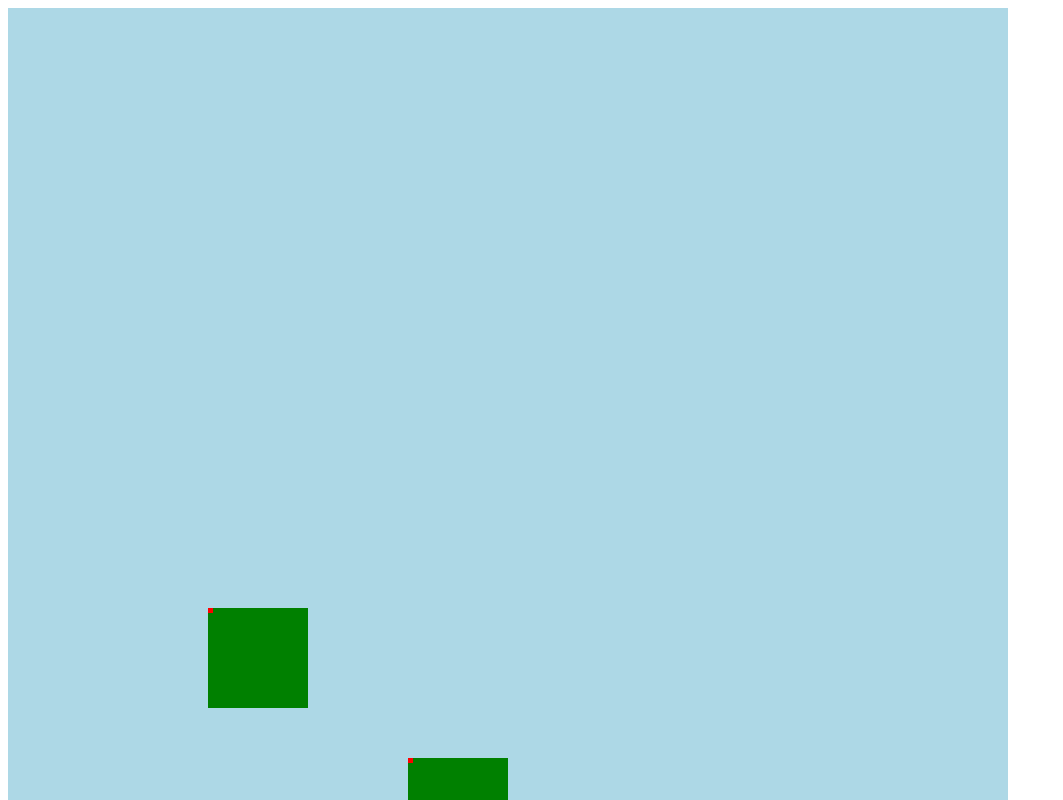
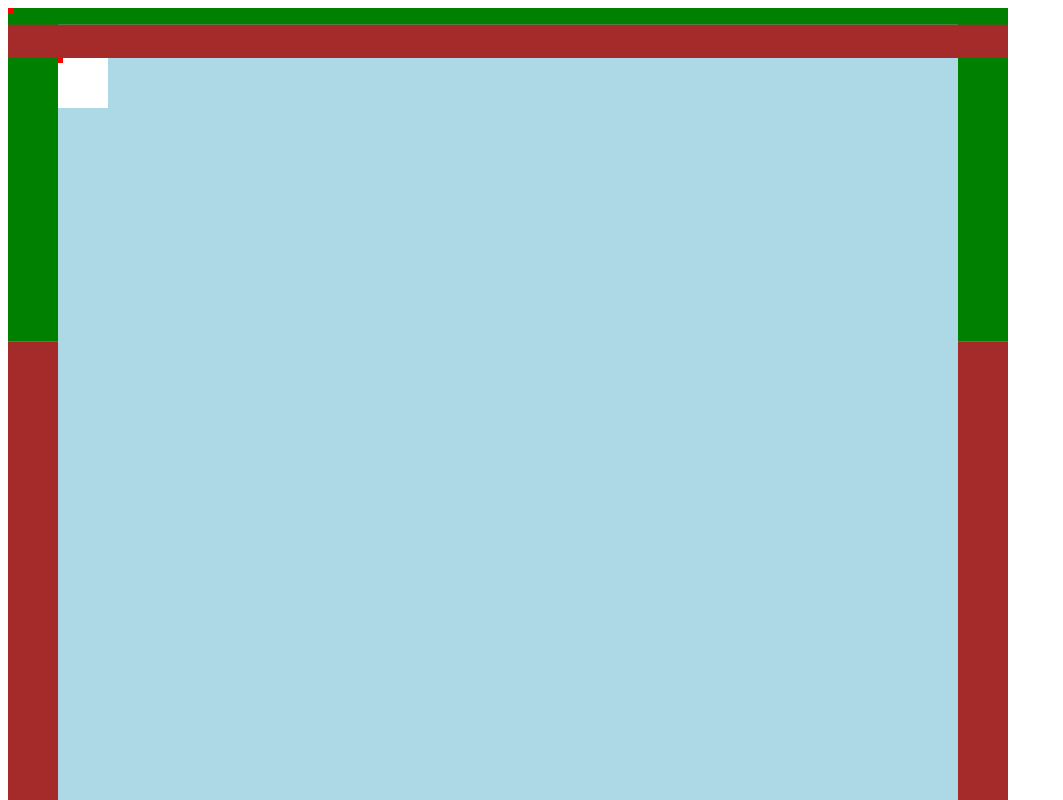
Before and after one commit to caio-sobreiro/canvas-game-test, a plain HTML site: page index.html in a window 1280 px wide. Shown: the top 800 px of the page, without its empty margins (0-1063 px from the left). Drawn offline with Linux system fonts and the light colour scheme.

Commit message:
add top down view

```diff
--- /dev/null
+++ b/Bullet.js
@@ -0,0 +1,26 @@
+class Bullet extends GameObject {
+    // angle the bullet is moving
+    direction = { sin: 0, cos: 0 }
+
+    constructor(x, y, width, height, direction) {
+        super(x, y, width, height)
+        this.direction = direction
+    }
+
+    draw(ctx) {
+        // draw a red circle as the bullet
+        ctx.fillStyle = 'red'
+        ctx.beginPath()
+        ctx.arc(this.x, this.y, this.width, 0, 2 * Math.PI)
+        ctx.fill()
+    }
+
+    update() {
+        this.updatePosition()
+    }
+
+    updatePosition() {
+        this.x += this.direction.cos * 10
+        this.y += this.direction.sin * 10
+    }
+}
--- a/Game.js
+++ b/Game.js
@@ -1,6 +1,7 @@
 class Game {
     player = null
     terrain = []
+    bullets = []
 
     constructor() {}
 
@@ -15,11 +16,17 @@ class Game {
     update() {
         this.player.update()
         this.updatePlayerCollisionStatus()
+        const bullet = this.player.checkIfPlayerIsFiring()
+        if (bullet) {
+            this.bullets.push(bullet)
+        }
+        this.bullets.forEach(b => b.update())
     }
 
     draw(ctx) {
         this.player.draw(ctx)
         this.terrain.forEach(t => t.draw(ctx))
+        this.bullets.forEach(b => b.draw(ctx))
     }
 
     updatePlayerCollisionStatus() {
@@ -34,4 +41,9 @@ class Game {
         }
     }
 
+    clearCanvas() {
+        ctx.fillStyle = 'lightblue'
+        ctx.fillRect(0, 0, c.width, c.height)
+    }
+
 }
--- /dev/null
+++ b/GameObject.js
@@ -0,0 +1,23 @@
+class GameObject {
+    constructor(x, y, width, height) {
+        this.x = x
+        this.y = y
+        this.width = width
+        this.height = height
+    }
+
+    checkCollisionWithTerrain(terrain) {
+        // this is not working quite right, we should detect which side the player is colliding with the terrain
+        // and then adjust the player's position accordingly
+
+        // check if the player is colliding with the terrain
+        if (this.x < terrain.x + terrain.width &&
+            this.x + this.width > terrain.x &&
+            this.y < terrain.y + terrain.height &&
+            this.y + this.height > terrain.y) {
+            // collision detected
+            return true
+        }
+        return false
+    }
+}
--- a/PhysicsObject.js
+++ b/PhysicsObject.js
@@ -1,18 +1,14 @@
-class PhysicsObject {
+class PhysicsObject extends GameObject {
     velocity = { x: 0, y: 0 }
     acceleration = { x: 0, y: 0.5 }
 
     grounded = false
 
     constructor(x, y, width, height) {
-        this.x = x
-        this.y = y
-        this.width = width
-        this.height = height
+        super(x, y, width, height)
     }
 
-    draw(ctx) {}
-
+    // Gravity
     update() {
         this.velocity.y += this.acceleration.y
         this.y += this.velocity.y
@@ -22,18 +18,4 @@ class PhysicsObject {
             this.y = 1000 - this.height
         }
     }
-
-    checkCollisionWithTerrain(terrain) {
-        if (this.y + this.height > terrain.y && this.y < terrain.y + terrain.height) {
-
-            if (this.x + this.width > terrain.x && this.x < terrain.x + terrain.width) {
-                this.velocity.y = 0
-                this.y = terrain.y - this.height
-
-                return true
-            }
-
-        }
-        return false
-    }
 }
--- a/Player.js
+++ b/Player.js
@@ -1,5 +1,74 @@
-class Player extends PhysicsObject {
+class TopDownPlayer extends GameObject {
+    keys = {}
+    currrentDirection = { sin: 0, cos: 0 }
+    canFire = true
 
+    constructor(x, y, width, height) {
+        super(x, y, width, height)
+    }
+
+    draw(ctx) {
+        ctx.fillStyle = 'white'
+        ctx.fillRect(this.x, this.y, this.width, this.height)
+
+        // put a small dot at x, y
+        ctx.fillStyle = 'red'
+        ctx.fillRect(this.x, this.y, 5, 5)
+    }
+
+    update() {
+        // super.update()
+        this.updatePosition()
+    }
+
+    checkIfPlayerIsFiring () {
+        if (this.keys['Space'] && this.canFire) {
+            this.canFire = false
+            setTimeout(() => this.canFire = true, 100)
+            return new Bullet(this.x, this.y, 10, 10, { ...this.currrentDirection })
+        }
+    }
+
+    updatePosition() {
+        if (this.keys['KeyD']) {
+            this.x += 5
+            this.currrentDirection.cos = 1
+        }
+
+        if (this.keys['KeyA']) {
+            this.x -= 5
+            this.currrentDirection.cos = -1
+        }
+
+        if (this.keys['KeyS']) {
+            this.y += 5
+            this.currrentDirection.sin = 1
+        }
+
+        if (this.keys['KeyW']) {
+            this.y -= 5
+            this.currrentDirection.sin = -1
+        }
+
+        if (!this.keys['KeyD'] && !this.keys['KeyA']) {
+            this.currrentDirection.cos = 0
+        }
+
+        if (!this.keys['KeyS'] && !this.keys['KeyW']) {
+            this.currrentDirection.sin = 0
+        }
+    }
+
+    pressInput(event) {
+        this.keys[event.code] = true
+    }
+
+    releaseInput(event) {
+        this.keys[event.code] = false
+    }
+}
+
+class SideScrollerPlayer extends PhysicsObject {
     keys = {}
 
     constructor(x, y, width, height) {
--- a/Terrain.js
+++ b/Terrain.js
@@ -8,7 +8,10 @@ class Terrain {
 
     draw(ctx) {
         ctx.fillStyle = 'green'
-        ctx.fillRect(this.x, this.y, this.width, this.height)
+        ctx.fillRect(this.x, this.y, this.width, this.height / 3)
+
+        ctx.fillStyle = 'brown'
+        ctx.fillRect(this.x, this.y + this.height / 3, this.width, this.height / 3 * 2)
 
         // put a small dot at x, y
         ctx.fillStyle = 'red'
--- a/index.html
+++ b/index.html
@@ -4,9 +4,12 @@
     </head>
     <body>
         <canvas id="gameCanvas"></canvas>
+
         <script src="Game.js"></script>
+        <script src="GameObject.js"></script>
         <script src="PhysicsObject.js"></script>
         <script src="Terrain.js"></script>
+        <script src="Bullet.js"></script>
         <script src="Player.js"></script>
         <script src="index.js"></script>
     </body>
--- a/index.js
+++ b/index.js
@@ -6,25 +6,20 @@ const ctx = c.getContext('2d')
 c.width = 1000
 c.height = 1000
 
-// set canvas background color
-function clearCanvas() {
-    ctx.fillStyle = 'lightblue'
-    ctx.fillRect(0, 0, c.width, c.height)
-}
-
 function sleep(ms) {
     return new Promise(resolve => setTimeout(resolve, ms))
 }
 
 async function run () {
     const game = new Game()
-    const player = new Player(50, 50, 50, 100)
+    const player = new TopDownPlayer(50, 50, 50, 50)
 
     game.setPlayer(player)
 
-    game.addTerrain(new Terrain(0, 900, 1000, 100))
-    game.addTerrain(new Terrain(400, 750, 100, 100))
-    game.addTerrain(new Terrain(200, 600, 100, 100))
+    game.addTerrain(new Terrain(0, 950, 1000, 50))
+    game.addTerrain(new Terrain(0, 0, 50, 1000))
+    game.addTerrain(new Terrain(950, 0, 50, 1000))
+    game.addTerrain(new Terrain(0, 0, 1000, 50))
 
     // key listeners
     window.addEventListener('keyup',(event) => player.releaseInput(event),false)
@@ -32,7 +27,7 @@ async function run () {
 
     // game loop
     while (true) {
-        clearCanvas()
+        game.clearCanvas()
 
         // update
         game.update()
```
